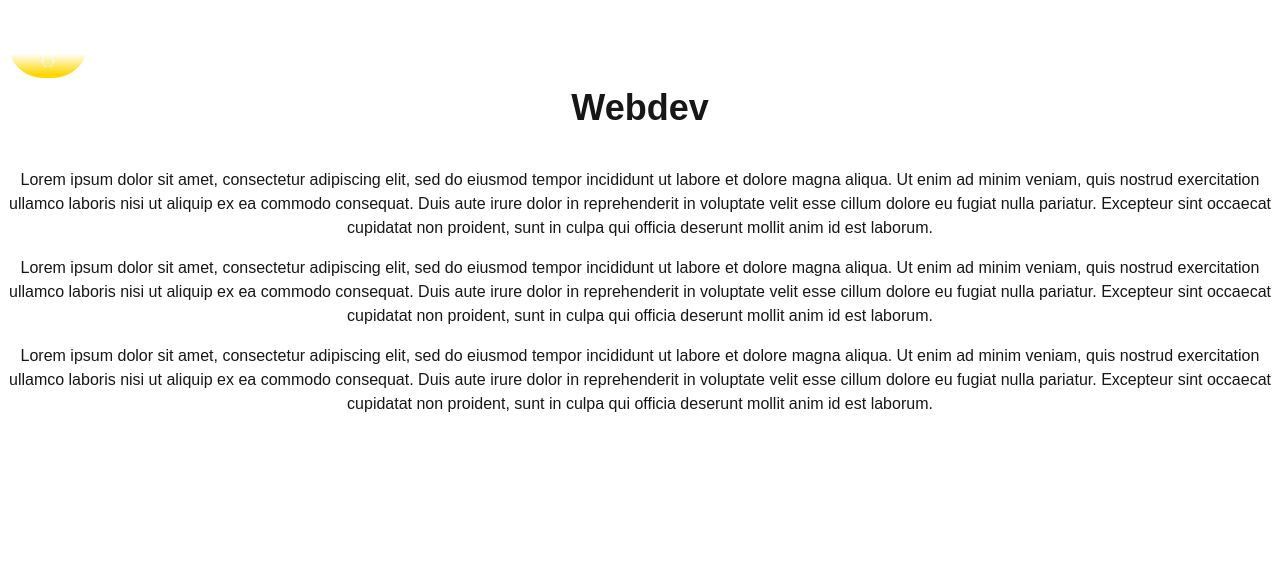
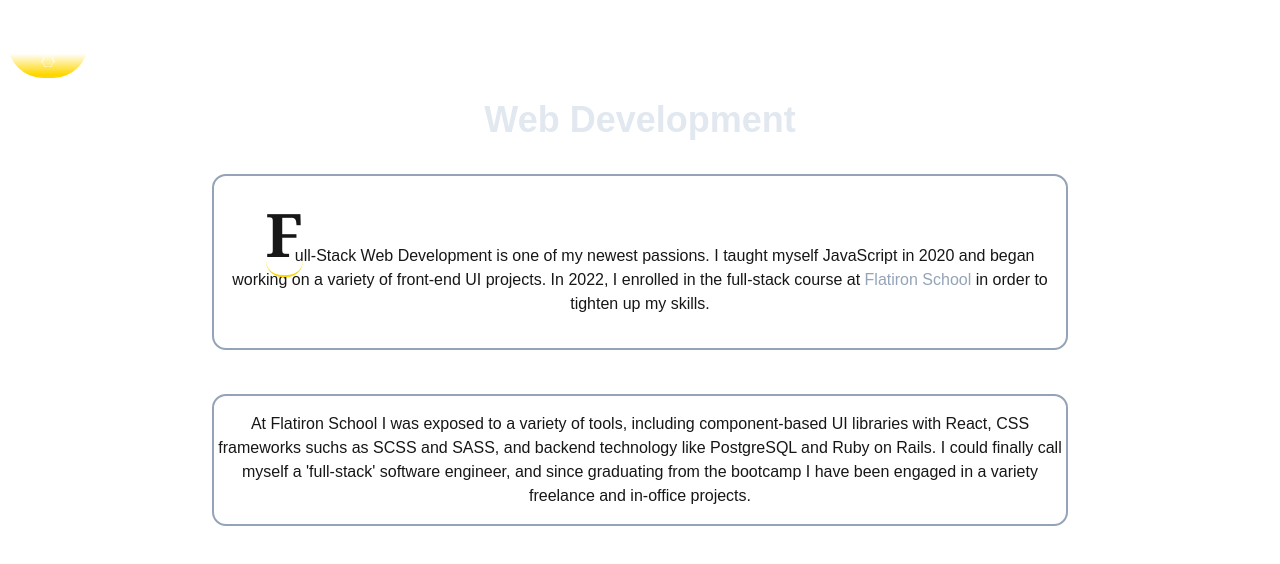
Before and after one commit to badihaki/website, a Next.js app: page /webdev in a window 1280 px wide. Shown: the top 564 px of the page. Built offline with nearby package versions, Linux system fonts and the light colour scheme.

Commit message:
web development page has better styling and content added

```diff
--- a/src/app/webdev/page.tsx
+++ b/src/app/webdev/page.tsx
@@ -1,28 +1,28 @@
+import Link from 'next/link'
 import React from 'react'
 
 function WebDev() {
   return (
     <main id="webdev" className="relative top-16 text-center p-2">
 
-    <div id="webdev-container" className="flex flex-col gap-11">
-      <div id="webdev-intro" className="relative w-fit mx-auto p-4 text-4xl font-semibold rounded-3xl">
-        Webdev
+      <div id="webdev-intro-container" className="flex flex-col mt-14">
+        <div id="webdev-intro" className="relative bottom-11 w-fit mx-auto px-4 pt-4 text-4xl font-semibold rounded-3xl text-slate-200">
+          Web Development
+        </div>
       </div>
-    </div>
 
-    <div id="webdev-info" className="flex flex-col gap-4 mt-6">
-      <div id="webdev-details-1" className="flex-1">
-        Lorem ipsum dolor sit amet, consectetur adipiscing elit, sed do eiusmod tempor incididunt ut labore et dolore magna aliqua. Ut enim ad minim veniam, quis nostrud exercitation ullamco laboris nisi ut aliquip ex ea commodo consequat. Duis aute irure dolor in reprehenderit in voluptate velit esse cillum dolore eu fugiat nulla pariatur. Excepteur sint occaecat cupidatat non proident, sunt in culpa qui officia deserunt mollit anim id est laborum.
+      <div id="home-info-container" className="flex flex-col gap-4 md:gap-10 -mt-6 px-4 pt-2 pb-4 rounded-lg md:max-w-[70%] place-self-center">
+        <p id="home-info" className="flex-1 outline outline-2 outline-slate-400 py-4 px-1 md:py-8 md:px-4 rounded-xl mt-2 indent-3">
+          <span className="font-semibold font-serif text-6xl border-b-2 border-[#FFD700] rounded-2xl relative left-2 bottom-1">F</span>
+          ull-Stack Web Development is one of my newest passions. I taught myself JavaScript in 2020 and began working on a variety of front-end UI projects. In 2022, I enrolled in the full-stack course at <Link href={"https://flatironschool.com/"} target="_blank" className="transition-all duration-300 ease-in-out text-slate-400 hover:text-slate-200 no-underline hover:underline text-base hover:text-lg">Flatiron School</Link> in order to tighten up my skills.
+        </p>
+
+        <p id="home-webdev" className="flex-1 outline outline-2 outline-slate-400 py-4 px-1 rounded-xl mt-2">
+          At Flatiron School I was exposed to a variety of tools, including component-based UI libraries with React, CSS frameworks suchs as SCSS and SASS, and backend technology like PostgreSQL and Ruby on Rails. I could finally call myself a 'full-stack' software engineer, and since graduating from the bootcamp I have been engaged in a variety freelance and in-office projects.
+        </p>
       </div>
-      <div id="webdev-details-2" className="flex-1">
-        Lorem ipsum dolor sit amet, consectetur adipiscing elit, sed do eiusmod tempor incididunt ut labore et dolore magna aliqua. Ut enim ad minim veniam, quis nostrud exercitation ullamco laboris nisi ut aliquip ex ea commodo consequat. Duis aute irure dolor in reprehenderit in voluptate velit esse cillum dolore eu fugiat nulla pariatur. Excepteur sint occaecat cupidatat non proident, sunt in culpa qui officia deserunt mollit anim id est laborum.
-      </div>
-      <div id="webdev-details-3" className="flex-1">
-        Lorem ipsum dolor sit amet, consectetur adipiscing elit, sed do eiusmod tempor incididunt ut labore et dolore magna aliqua. Ut enim ad minim veniam, quis nostrud exercitation ullamco laboris nisi ut aliquip ex ea commodo consequat. Duis aute irure dolor in reprehenderit in voluptate velit esse cillum dolore eu fugiat nulla pariatur. Excepteur sint occaecat cupidatat non proident, sunt in culpa qui officia deserunt mollit anim id est laborum.
-      </div>
-    </div>
 
-  </main>
+    </main>
   )
 }
 
```
